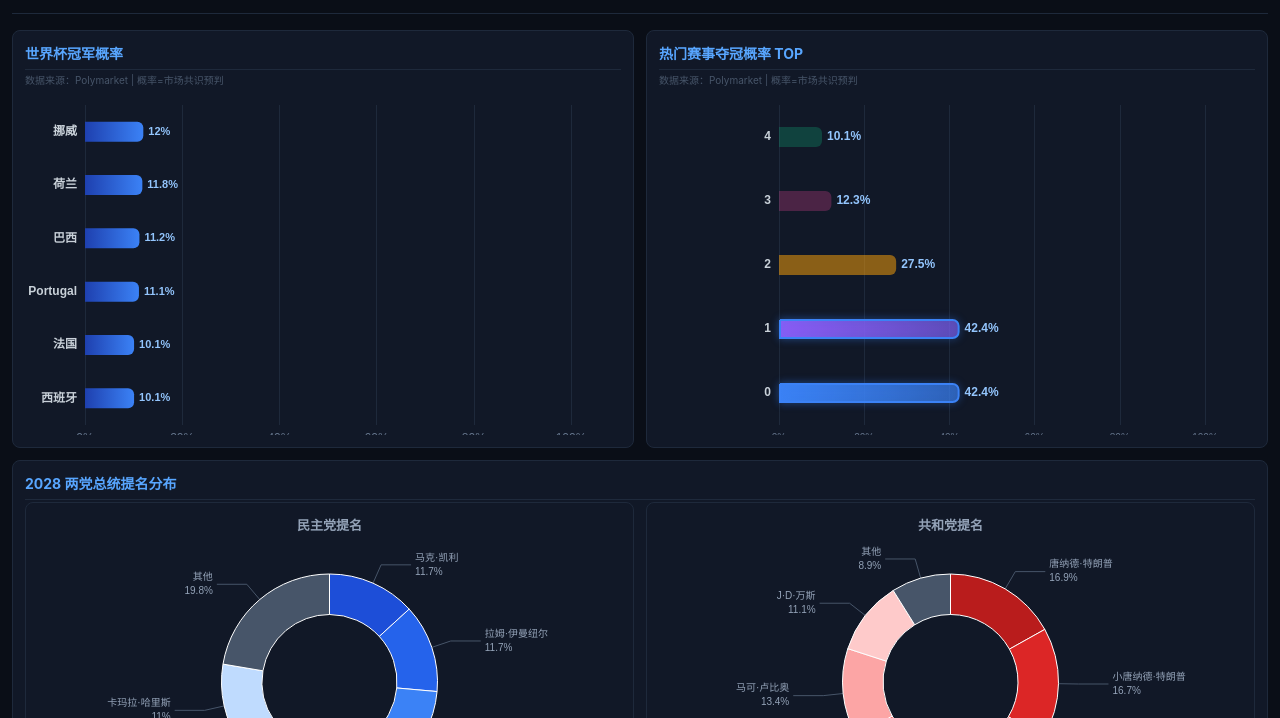
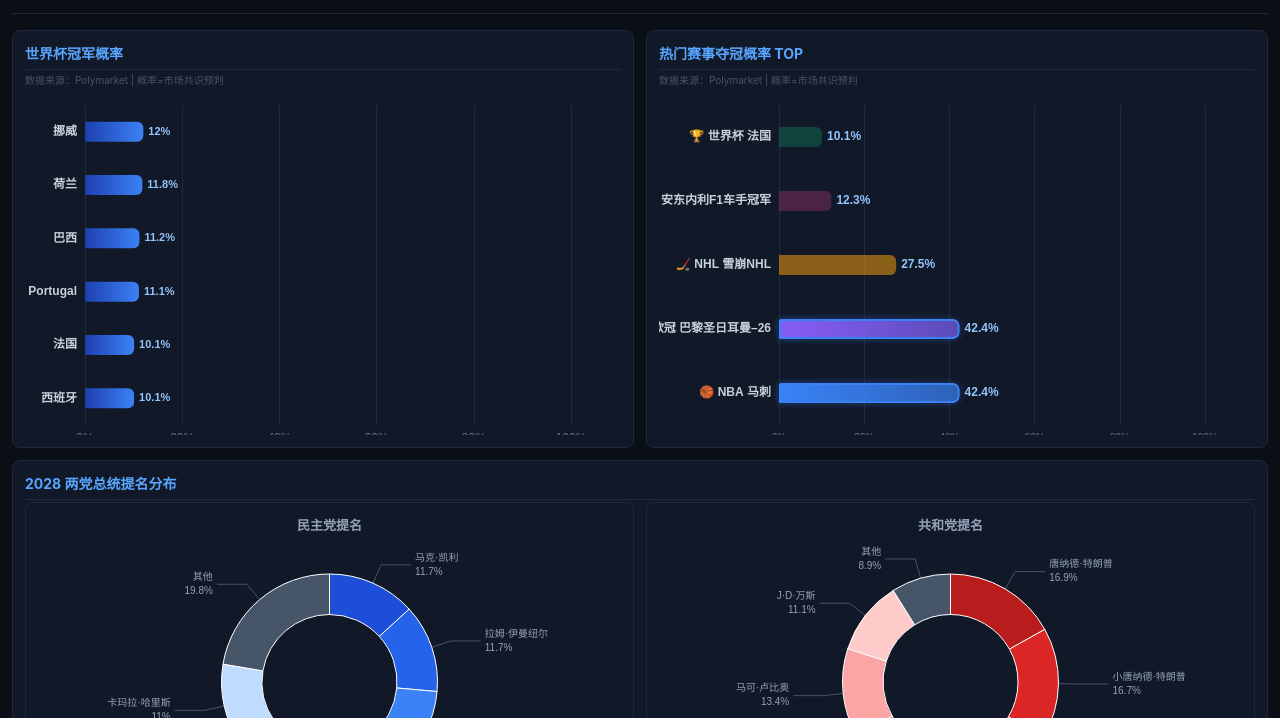
Before and after one commit to xwtbigdata/polydash, a plain HTML site: page index.html in a window 1280 px wide. Shown: the part 82-800 px from the top of the page. Drawn offline with nearby package versions, Linux system fonts and the light colour scheme.

Commit message:
v7: fix sports labels, show event names not numbers

```diff
--- a/index.html
+++ b/index.html
@@ -200,7 +200,7 @@
         },
         grid: {left: 120, right: 50, top: 10, bottom: 10},
         xAxis: {type: 'value', max: 100, axisLabel: {formatter: v => v+'%', color: '#64748b', fontSize: 10}, splitLine: {lineStyle: {color: '#1e293b'}}},
-        yAxis: {type: 'category', axisLabel: {color: '#c9d1d9', fontSize: 12, fontWeight: 'bold', formatter: function(v) { const d = items.find(x => x.label === v); return d ? d.icon + ' ' + v : v; }}, axisLine: {show: false}, axisTick: {show: false}},
+        yAxis: {type: 'category', data: items.map(function(d){return d.label}), axisLabel: {color: '#c9d1d9', fontSize: 12, fontWeight: 'bold', formatter: function(v) { const d = items.find(function(x){return x.label===v}); return d ? d.icon + ' ' + v : v; }}, axisLine: {show: false}, axisTick: {show: false}},
         series: [{
             type: 'bar',
             data: items.map((d,i) => {
```
